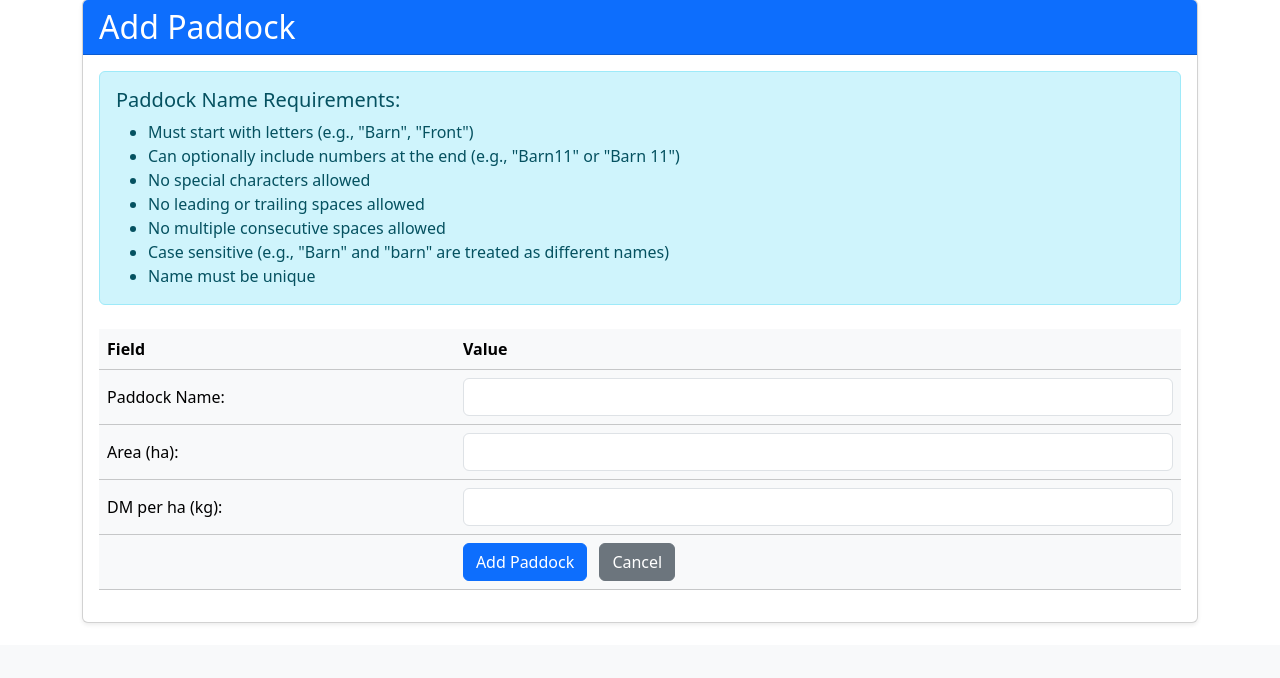
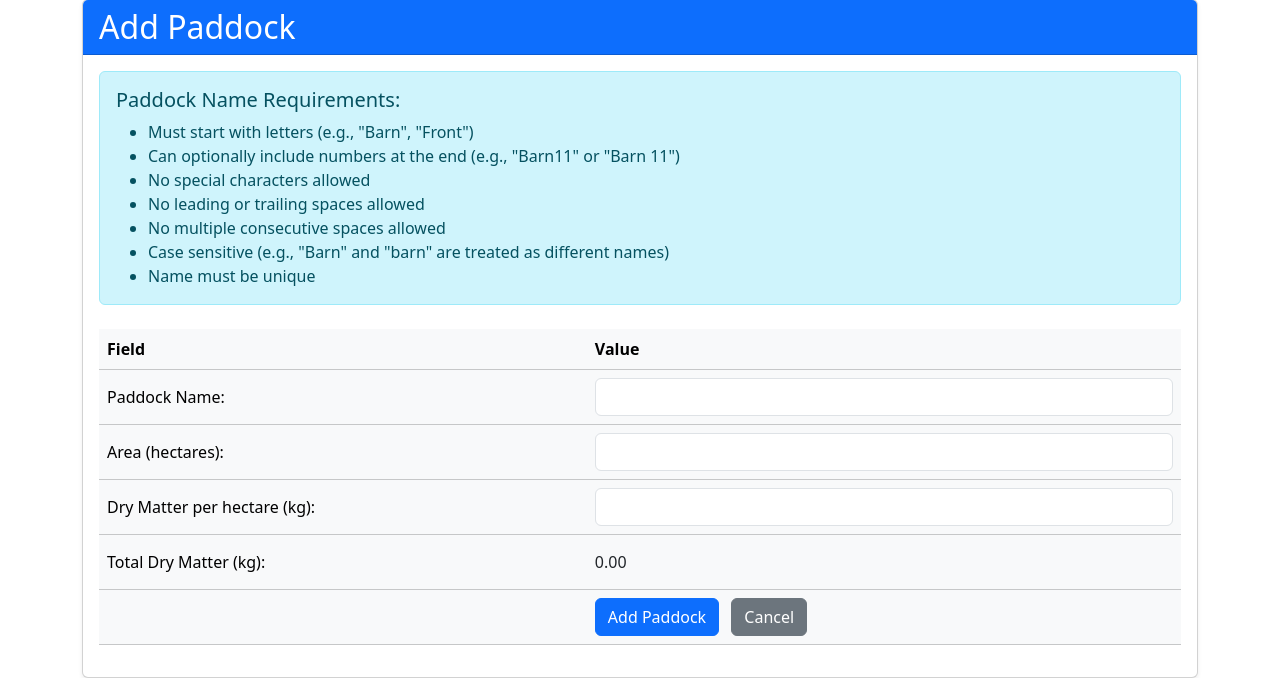
Before and after one commit to Wei-Liu-1161456/fms, a Python web app: template templates/add_edit_paddock.html in a window 1280 px wide. Shown: the part 155-833 px from the top of the page. Before the commit the page ends 778 px from the top, so only its background shows below. Run offline with Jinja, Linux system fonts and the light colour scheme; the template is opened without the code that fills it, so the values that code supplies are empty.

Commit message:
Enhance paddock form input and display
- Change minimum values from 0.01 to 0.1 for both area and dry matter inputs
- Change abbreviated terms to full words (ha -> hectares, DM -> Dry Matter)
- Add real-time Total Dry Matter calculation display
- Display Total Dry Matter

```diff
--- a/templates/add_edit_paddock.html
+++ b/templates/add_edit_paddock.html
@@ -41,18 +41,36 @@
                         </tr>
                         <tr class="table-light">
                             <td>
-                                <label for="area">Area (ha):</label>
+                                <label for="area">Area (hectares):</label>
                             </td>
                             <td>
-                                <input type="number" class="form-control" id="area" name="area" step="0.01" min="0.01" value="{{ paddock.area if paddock else '' }}" required>
+                                <input type="number" class="form-control" id="area" name="area" step="0.01" min="0.1"
+                                       value="{{ paddock.area if paddock else '' }}"
+                                       oninput="document.getElementById('total_dm').innerText = (this.value * document.getElementById('dm_per_ha').value).toFixed(2)" required>
                             </td>
                         </tr>
                         <tr class="table-light">
                             <td>
-                                <label for="dm_per_ha">DM per ha (kg):</label>
+                                <label for="dm_per_ha">Dry Matter per hectare (kg):</label>
                             </td>
                             <td>
-                                <input type="number" class="form-control" id="dm_per_ha" name="dm_per_ha" step="0.01" min="0.01" value="{{ paddock.dm_per_ha if paddock else '' }}" required>
+                                <input type="number" class="form-control" id="dm_per_ha" name="dm_per_ha" step="0.01" min="0.1"
+                                       value="{{ paddock.dm_per_ha if paddock else '' }}"
+                                       oninput="document.getElementById('total_dm').innerText = (this.value * document.getElementById('area').value).toFixed(2)" required>
+                            </td>
+                        </tr>
+                        <tr class="table-light">
+                            <td>
+                                <label>Total Dry Matter (kg):</label>
+                            </td>
+                            <td>
+                                <span id="total_dm" class="form-control-plaintext">
+                                    {% if paddock and paddock.area and paddock.dm_per_ha %}
+                                        {{ (paddock.area * paddock.dm_per_ha)|round(2) }}
+                                    {% else %}
+                                        0.00
+                                    {% endif %}
+                                </span>
                             </td>
                         </tr>
                         <tr class="table-light">
--- a/templates/paddocks.html
+++ b/templates/paddocks.html
@@ -10,6 +10,7 @@
         <!-- Action buttons for adding paddock, moving to next day, and resetting data -->
         <div class="d-flex justify-content-start mb-3">
             <a href="{{ url_for('add_paddock') }}" class="btn btn-primary me-2">Add New Paddock</a>
+            <a href="{{ url_for('move_mob') }}" class="btn btn-primary me-2">Move Mob</a>
             <a href="{{ url_for('next_day') }}" class="btn btn-primary me-2">Move to Next Day</a>
             <a href="{{ url_for('reset') }}" class="btn btn-danger" onclick="return confirm('Are you sure you want to reset the data? This action cannot be undone.')">Reset</a>
         </div>
@@ -23,7 +24,7 @@
                         <th scope="col">Area (ha)</th>
                         <th scope="col">DM per ha (kg)</th>
                         <th scope="col">Total DM (kg)</th>
-                        <th scope="col">Current Mob</th>
+                        <th scope="col">Mob Name</th>
                         <th scope="col">Stock Count</th>
                         <th scope="col">Actions</th>
                     </tr>
```
Also changed, not shown: app.py (+11 -6 lines).
